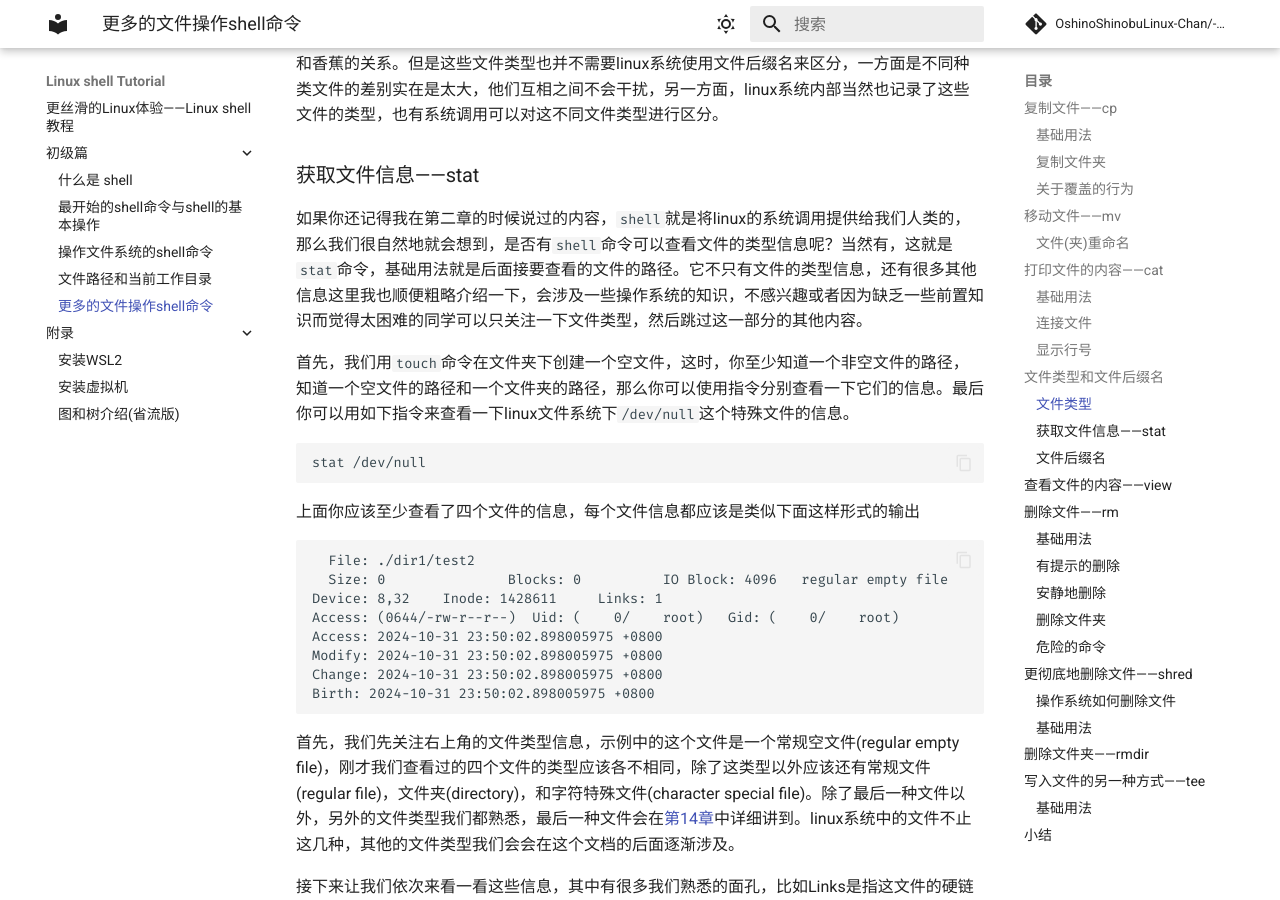
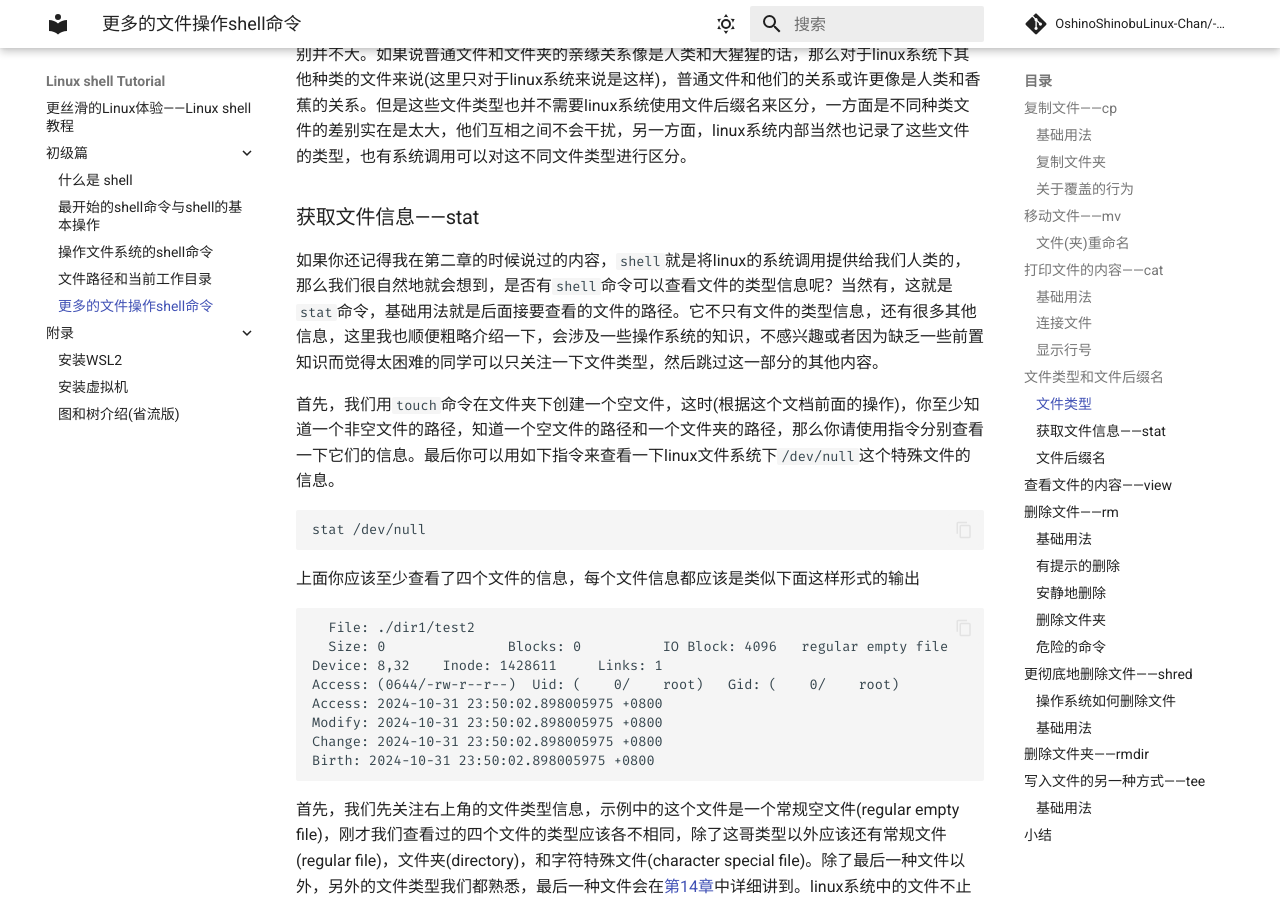
Before and after one commit to OshinoShinobu-Chan/Linux-shell-Tutorial, an MkDocs documentation site: the page built from docs/初级篇/6.更多的文件操作shell命令.md, in a window 1280 px wide and 900 px high, scrolled down 3783 px. Built offline with MkDocs 1.6.1 and Material for MkDocs 9.7.7, drawn with Linux system fonts in a browser that asks for light colours; comment, search, counter and statistics services are not loaded; some of the changed text lies outside the part shown.

Commit message:
polish ch6

````diff
--- a/docs/初级篇/6.更多的文件操作shell命令.md
+++ b/docs/初级篇/6.更多的文件操作shell命令.md
@@ -4,7 +4,9 @@
 
 ## 复制文件——cp
 
-文件系统关于文件操作的一个很重要的能力就是复制和移动文件。在有图形界面的文件系统中，我们可以很方便地使用拖动或者一些快捷键移动和复制文件。但是在`shell`当中，当然是使用指令。这里我们先介绍用于复制文件的指令`cp`(**c**o**p**y)。`cp`是GNU coreutils的一个软件，它的作用是将一个或者多个文件或文件夹复制到文件系统中的另一个位置。
+文件系统关于文件操作的一个很重要的能力就是复制和移动文件。在有图形界面的文件系统中，我们可以很方便地通过拖动或者用一些快捷键移动和复制文件。但是在`shell`当中，当然是使用指令来完成这些操作。这里我们先介绍用于复制文件的指令`cp`(**c**o**p**y)。
+
+`cp`是GNU coreutils的一个软件，它的作用是将一个或者多个文件或文件夹复制到文件系统中的另一个位置。
 
 ### 基础用法
 
@@ -29,11 +31,11 @@
 
 ### 复制文件夹
 
-`cp`也可以复制整个文件夹，这时必须使用选项参数`--recursive`/`-r`/`-R`(这个参数有三种形式)。这个参数也是经常会在其他类似的命令中遇到的，比如下面的`mv`。
+`cp`也可以复制整个文件夹，这时必须使用选项参数`--recursive`/`-r`/`-R`(这个参数有三种形式)。这个参数也经常会在其他类似的命令中出现，比如下面的`mv`。
 
 ### 关于覆盖的行为
 
-需要特别注意，当你使用`cp`复制文件的时候，如果目标位置已经存在同名的文件了，`cp`会直接用新文件将原来的文件覆盖。如果你不是有意这么做的，你可以使用`--interactive`/`-i`参数避免你的错误，这个参数可以让`cp`每次在存在同名文件的时候都询问你是否要覆盖它。另外，`cp`还提供`--update`参数，这参数可以让你更精细地控制那些文件应当被覆盖，这样既可以防止一些文件被你无意中覆盖了，也可以避免你在复制大量文件的时候，每个都要手动控制是否要覆盖。
+需要特别注意，当你使用`cp`复制文件的时候，如果目标位置已经存在同名的文件了，`cp`会直接用新文件将原来的文件覆盖。如果你不是有意这么做的，你可以使用`--interactive`/`-i`参数避免你的错误，这个参数可以让`cp`每次在存在同名文件的时候都询问你是否要覆盖它。另外，`cp`还提供`--update`参数，这参数可以让你更精细地控制哪些文件应当被覆盖，这样既可以防止一些文件被你无意中覆盖了，也可以避免你在复制大量文件的时候，每个都要手动控制是否要覆盖。
 
 `cp`还有很多其他的参数，但都不那么常用，所以这里就不介绍了。
 
@@ -90,17 +92,17 @@
 
 但是文件的后缀名真的这么重要吗？
 
-对于在linux系统上运行过一些一些别人的程序的同学，你们可能已经发现了一件奇怪的事，我们熟悉的windows系统下的可执行文件通常有后缀名`.exe`，但是linux系统下的可执行文件似乎通常没有后缀名。对于没有这样的经历的同学，刚才我们也已经看到了，我们可以轻易地创建一个没有后缀名的文件并往里面写一些文字，我们还可以轻松地使用`cat`将其中的内容读出来。
+对于在linux系统上运行过一些程序的同学，你们可能已经发现了一件奇怪的事，我们熟悉的windows系统下的可执行文件通常有后缀名`.exe`，但是linux系统下的可执行文件似乎通常没有后缀名。对于没有这样的经历的同学，刚才我们也已经看到了，我们可以轻易地创建一个没有后缀名的文件并往里面写一些文字，我们还可以轻松地使用`cat`将其中的内容读出来。
 
 这一切都让后缀名在linux系统下看上去没那么重要。
 
-实际上，文件的后缀名也确实没那么重要，那些其实主要都是给人类看的。在文件系统看来(不只是linux文件系统)，并没有那么多文件类型，我们现在看认为的那些文件实际上都是同一种，也就是磁盘上的普通数据块。文本文件，图片，音频，视频都是这一类。文件夹可能稍微特殊一些，但是差别并不大。如果说普通文件和文件夹的亲缘关系像是人类和大猩猩的话，那么对于linux系统下其他种类的文件来说(这里只对于linux系统来说是这样)，普通文件和他们的关系或许更像是人类和香蕉的关系。但是这些文件类型也并不需要linux系统使用文件后缀名来区分，一方面是不同种类文件的差别实在是太大，他们互相之间不会干扰，另一方面，linux系统内部当然也记录了这些文件的类型，也有系统调用可以对这不同文件类型进行区分。
+实际上，文件的后缀名也确实没那么重要，那些其实主要是给人类看的。在文件系统看来(不只是linux文件系统)，并没有那么多文件类型，我们现在认为的那些文件实际上都是同一种，也就是磁盘上的普通数据块。文本文件，图片，音频，视频都是这一类。文件夹可能稍微特殊一些，但是差别并不大。如果说普通文件和文件夹的亲缘关系像是人类和大猩猩的话，那么对于linux系统下其他种类的文件来说(这里只对于linux系统来说是这样)，普通文件和他们的关系或许更像是人类和香蕉的关系。但是这些文件类型也并不需要linux系统使用文件后缀名来区分，一方面是不同种类文件的差别实在是太大，他们互相之间不会干扰，另一方面，linux系统内部当然也记录了这些文件的类型，也有系统调用可以对这不同文件类型进行区分。
 
 ### 获取文件信息——stat
 
-如果你还记得我在第二章的时候说过的内容，`shell`就是将linux的系统调用提供给我们人类的，那么我们很自然地就会想到，是否有`shell`命令可以查看文件的类型信息呢？当然有，这就是`stat`命令，基础用法就是后面接要查看的文件的路径。它不只有文件的类型信息，还有很多其他信息这里我也顺便粗略介绍一下，会涉及一些操作系统的知识，不感兴趣或者因为缺乏一些前置知识而觉得太困难的同学可以只关注一下文件类型，然后跳过这一部分的其他内容。
+如果你还记得我在第二章的时候说过的内容，`shell`就是将linux的系统调用提供给我们人类的，那么我们很自然地就会想到，是否有`shell`命令可以查看文件的类型信息呢？当然有，这就是`stat`命令，基础用法就是后面接要查看的文件的路径。它不只有文件的类型信息，还有很多其他信息，这里我也顺便粗略介绍一下，会涉及一些操作系统的知识，不感兴趣或者因为缺乏一些前置知识而觉得太困难的同学可以只关注一下文件类型，然后跳过这一部分的其他内容。
 
-首先，我们用`touch`命令在文件夹下创建一个空文件，这时，你至少知道一个非空文件的路径，知道一个空文件的路径和一个文件夹的路径，那么你可以使用指令分别查看一下它们的信息。最后你可以用如下指令来查看一下linux文件系统下`/dev/null`这个特殊文件的信息。
+首先，我们用`touch`命令在文件夹下创建一个空文件，这时(根据这个文档前面的操作)，你至少知道一个非空文件的路径，知道一个空文件的路径和一个文件夹的路径，那么你请使用指令分别查看一下它们的信息。最后你可以用如下指令来查看一下linux文件系统下`/dev/null`这个特殊文件的信息。
 ```bash
 stat /dev/null
 ```
@@ -116,22 +118,22 @@
 Change: 2024-10-31 23:50:02.898005975 +0800
 Birth: 2024-10-31 23:50:02.898005975 +0800
 ```
-首先，我们先关注右上角的文件类型信息，示例中的这个文件是一个常规空文件(regular empty file)，刚才我们查看过的四个文件的类型应该各不相同，除了这类型以外应该还有常规文件(regular file)，文件夹(directory)，和字符特殊文件(character special file)。除了最后一种文件以外，另外的文件类型我们都熟悉，最后一种文件会在[第14章]()中详细讲到。linux系统中的文件不止这几种，其他的文件类型我们会会在这个文档的后面逐渐涉及。
+首先，我们先关注右上角的文件类型信息，示例中的这个文件是一个常规空文件(regular empty file)，刚才我们查看过的四个文件的类型应该各不相同，除了这哥类型以外应该还有常规文件(regular file)，文件夹(directory)，和字符特殊文件(character special file)。除了最后一种文件以外，另外的文件类型我们都熟悉，最后一种文件会在[第14章]()中详细讲到。linux系统中的文件不止这几种，其他的文件类型我们会在这个文档的后面逐渐涉及。
 
 接下来让我们依次来看一看这些信息，其中有很多我们熟悉的面孔，比如Links是指这文件的硬链接数量，每个文件都至少有一个硬链接，Access是指文件权限的相关信息，这个在讲`ls`的时候详细讲过，Access后面的是Uid和Gid分别指文件的所有者和他的Userid，以及文件所有者所在的用户组和这个用户组的Groupid。最下面的四排则是四个时间戳，分别表示最后一次接触时间(Access，也就是读或执行)，最后一次修改时间(Modify，也就是写)，最后一次更改时间(Change，也就是修改文件的信息，比如更改文件的权限等，**而不是**文件的内容)，以及创建时间(Birth)。
 
 前面还有一些我们看名称就能很容易猜到的信息，比如：Device指的是这文件所在的设备的编号，在特殊文件的信息当中我们还能见到Device type，指的是这文件所在的设备类型，一般也是用一个数字表示的，每个数字代表一种设备。
 
 最后我们还能看到几个不知道什么意思的项，我简单解释一下：
-- Blocks: 是指文件所占的块个数。对于一般的磁盘文件来说，磁盘中数据存储的最小单位是块，也就是一个文件必须占整数个磁盘块，最后一个块剩余的空间一般只能闲置。一般来说一个磁盘块的大小是512Byte。
-- IO Block: 是指文件系统对这个文件读写的块大小。因为磁盘操作对于计算机中其他的部分的操作来说比较慢，因此为了节约时间必须尽可能地减少磁盘操作的数量。因此，文件系统一般会以块为单位(注意，这个块跟磁盘块不是一个块)进行磁盘读写操作，每次根据需要读若干块缓存在系统内存中，写的时候也先在内存中写，再按块为单位写到磁盘上。这里的例子就是指文件系统对这个文件的读写以每块4096Byte为单位进行。
-- Inode: 简单来说是指文件在操作系统中的编号。操作系统在根据文件路径查找文件的时候会按这个路径依次查看每个文件夹，文件夹里面记录了这个文件夹下的每个文件的名称和Inode号的对应。文件系统(别忘了文件系统是操作系统内核的一个部分)中还存储着每个Inode和磁盘具体位置(一般用磁盘的逻辑块号来表示)的对应，这样就能根据Inode号，找到想要找到的文件或者文件夹在磁盘上的位置。
+- Blocks: 是指文件所占的块个数。对于一般的磁盘文件来说，磁盘中数据存储的最小单位是块，也就是一个文件必须占整数个磁盘块，最后一个块剩余的空间一般只能闲置。一般来说一个磁盘块的大小是512字节。
+- IO Block: 是指文件系统对这个文件每次读写的块大小。因为磁盘操作对于计算机中其他的部分的操作来说比较慢，因此为了节约时间必须尽可能地减少磁盘操作的数量。因此，文件系统一般会以块为单位(注意，这个块跟磁盘块不是一个块)进行磁盘读写操作，每次根据需要读若干块缓存在系统内存中，写的时候也先在内存中写，再按块为单位写到磁盘上。这里的例子就是指文件系统对这个文件的读写以每块4096字节为单位进行。
+- Inode: 简单来说是指文件在操作系统中的编号。操作系统在根据文件路径查找文件的时候会按这个路径依次查看每个文件夹，文件夹里面记录了这个文件夹下的每个文件的名称和Inode号的对应。文件系统(别忘了文件系统是操作系统内核的一个部分)中还存储着每个Inode和磁盘具体位置(一般用磁盘的逻辑块号来表示)的对应，这样就能根据Inode号，找到想要的文件或者文件夹在磁盘上的位置。
 
 ### 文件后缀名
 
 到这里，这一节的重点——文件类型，已经基本讲完了。最后我们再来讨论一下文件后缀名，以及文件是如何被打开的。之前我们讲到，对于文件系统来说，我们常见的文件基本都是常规文件，它们本质上都是磁盘上的数据块。那么文件是怎么被打开的呢？这是因为在计算机看来没有意义的数据，被人类通过某种规则解释了有意义的数据。例如一堆01的组合可以根据ascii码规则或者unicode规则被人类解释成文字。
 
-一般来说，大部分文件都会在文件最开始的一些字节里里面存储一些文件类型信息(这里的文件类型指的是对于人类来说的文件的类型，音频、视频什么的，后面也一样)，文件大小之类的信息，被成为元信息。软件在打开一个文件的时候会首先试图读取这些元信息，不同类型的文件原信息的存储规则不同，如果使用了错误软件就会无法打开。即使是能打开，软件也不能正确解释文件的内容。在`shell`中我们需要用合适的软件打开文件才能获得有意义的东西。比如你有一个`jpeg`格式的图片文件，但是你一定要用`cat`打开，那么你得到的也只能是在屏幕上的一大堆乱码。如果你使用的是Mac OS或者linux虚拟机，那么你在某个文件夹下下面准备一个图片(或者其他的什么不是文本的文件就行)，然后用`cat`打开试试。
+一般来说，大部分文件都会在文件最开始的一些字节里面存储一些文件类型信息(这里的文件类型指的是对于人类来说的文件的类型，音频、视频什么的，后面也一样)，文件大小之类的信息，被称为元信息。软件在打开一个文件的时候会首先试图读取这些元信息，不同类型的文件元信息的存储规则不同，如果使用了错误软件就会无法解释这些元信息从而无法打开或者导致打开错误。在`shell`中我们需要用合适的软件打开文件才能获得有意义的东西。比如你有一个`jpeg`格式的图片文件，但是你一定要用`cat`打开，那么你得到的也只能是在屏幕上的一大堆乱码。如果你使用的是Mac OS或者linux虚拟机，那么你在某个文件夹下下面准备一个图片(或者其他的什么不是文本的文件就行)，然后用`cat`打开试试。
 > 如果你使用的是WSL，那么也有尝试的途径，在`/mnt`文件夹下挂载着你的Windows电脑的盘符，你可以通过这种途径直接访问你的Windows下的文件，当然也可以使用`cp`，`mv`以及`cat`。例如：`cat /mnt/d/pic/1.jpg`可以打开你的D盘下的`pic`文件文件夹里面的`1.jpg`这个文件。
 
 因此在`shell`下，后缀名完全是给用户看的，用户可以根据文件的后缀名推断这个文件应该用什么软件打开。
@@ -142,7 +144,7 @@
 
 ## 查看文件的内容——view
 
-我们虽然可以使用`cat`将一个文件的全部内容打印到屏幕上然后查看，但是这还有一些不方便，比如，翻页不方便，在查看代码的时候没有语法高亮等。这是就可以使用`view`命令了。但实际上这命令不是一个单独的软件，而是另一个功能强大但是使用门槛比较高的文本编辑软件`vim`的只读模式。本文档会在[第16章]()简单介绍`vim`。这里就只讲一下最基础的用法，`view`后面接一个位置参数，表示要打开的文件的路径。为了展示语法高亮，你可以选择你喜欢的语言，然后使用`echo`的方式向文件中写入一个最简单的程序，并使用`view`打开试试看。
+我们虽然可以使用`cat`将一个文件的全部内容打印到屏幕上然后查看，但是这还有一些不方便，比如，文件内容太长的时候需要翻很久才能看到文件开头，在查看代码的时候没有语法高亮等。这时就可以使用`view`命令了。但实际上这命令不是一个单独的软件，而是另一个功能强大但是使用门槛比较高的文本编辑软件`vim`的只读模式。本文档会在[第16章]()简单介绍`vim`。这里就只讲一下最基础的用法，`view`后面接一个位置参数，表示要打开的文件的路径。为了展示语法高亮，你可以选择你喜欢的语言，然后使用`echo`的方式向文件中写入一个最简单的程序，并使用`view`打开试试看。
 > 嘿嘿，是不是发现自己不知道应该如何退出这个界面了。这是我开的一点小玩笑，但是如果你去搜索引擎上搜索，你会发现不止你一个人不知道如何从`vim`中退出。这问题现在已经几乎成为一个梗了。实际上，退出的方式是先输入`:q`，然后按回车。(注意不要按到其他的键哦, 否则会发生什么我就不知道了)
 <div style="position: relative; height: 35vh;">
     <img src="./resource/2-5.vim-meme1.jpg" alt="Vim梗图1" width="300" height="247" style="position: absolute; top: 50%; left: 25%; transform: translate(-50%, -50%);">
@@ -161,7 +163,7 @@
 >
 >不过另一方面，使用WSL或者虚拟机的同学，你们也有一个好处，就是当你们不小心删掉了重要的系统文件导致linux系统无法正常使用的时候，重新安装一个新的WSL或者虚拟机就行了。~~(玩坏了就扔掉是吧，好糟糕)~~
 
-> 对于那些不是`root`的用户，在使用`rm`可能会因为权限不足被拒绝。如果你确认你明白你在做什么的话，可以在指令的最前面加上`sudo`(注意要有空格，因为后面的内容相当于`sudo`的参数)，暂时拥有更高权限。第一次使用这个命令会弹出警告，并且需要输入安装系统的时候设置的密码。输入密码的时候密码并不会显示在窗口中，因此你只需要输入完按回车就行。如果密码正确，这条命令就会被执行。
+> 对于那些不是`root`的用户，在使用`rm`的时候可能会因为权限不足被拒绝。如果你确认你明白你在做什么的话，可以在指令的最前面加上`sudo`(注意要有空格，因为后面的内容相当于`sudo`的参数)，暂时拥有更高权限。第一次使用这个命令会弹出警告，并且需要输入安装系统的时候设置的密码。输入密码的时候密码并不会显示在窗口中，因此你只需要输入完按回车就行。如果密码正确，这条命令就会被执行。
 
 ### 基础用法
 
@@ -220,15 +222,15 @@
 
 这个问题看上去很简单：把磁盘上对应位置的数据全部恢复成初始状态不就行了吗？但是文件系统通常并不会这么做。这是因为磁盘操作比较慢，所以文件系统在从磁盘上删除文件的时候并不会立即将文件在磁盘上的位置全部写成0。如果这样做的话，文件系统在删除文件的时候会变得很慢。那么文件系统是怎么做的呢？
 
-前面我们说到，文件系统会记录每个文件在磁盘上的位置与它的Inode号的对应关系，并且文件都存在于文件夹中，所以文件的Inode号会被记录在某个文件夹中，另外会有一个文件专门用于记录磁盘上哪些位置是已经被分配出去的。因此当文件系统删除一个文件的时候，只需要将这个的文件的位置记录删除，在文件夹中把它的记录删除，并标记这个文件所在的磁盘位置是可用的。这样，我们就无法找到这个文件的记录，也无法在文件夹里面看到这个文件，并且它原本占据的位置可以被重新分配给其他的新文件了(一般来说磁盘上的数据会在重新被分配出去的时候再恢复成初始状态)。这样，这文件就被认为是被删除了。
+前面我们说到，文件系统会记录每个文件在磁盘上的位置与它的Inode号的对应关系，并且文件都存在于文件夹中，所以文件的Inode号会被记录在某个文件夹中，另外会有一个文件专门用于记录磁盘上哪些位置是已经被分配出去的。因此当文件系统删除一个文件的时候，只需要将这个文件在磁盘上的位置记录删除，在文件夹中把它的记录删除，并标记这个文件所在的磁盘位置是可用的。这样，我们就无法找到这个文件的记录，也无法在文件夹里面看到这个文件，并且它原本占据的位置可以被重新分配给其他的新文件了(一般来说磁盘上的数据会在重新被分配出去的时候再恢复成初始状态)。这样，这文件就被认为是被删除了。
 
-对于普通用户来说，这样做没什么问题，并且效率还很高。但是这样就存在一个问题，这个文件的数据实际上在删除之后的一段时间内还存在于磁盘上。假设这样一种场景，你的磁盘上的某个文件中存在一些永远不希望被人知道的敏感数据，你从磁盘上删除了这个文件，但是很快，这个磁盘被人抢走了。因为文件的数据还存在于磁盘上，因此实际上你的敏感数据是有办法别人重新读出来的。这会带来一些安全性问题。
+对于普通用户来说，这样做没什么问题，并且效率还很高。但是这样就存在一个问题，这个文件的数据实际上在删除之后的一段时间内还存在于磁盘上。假设这样一种场景，你的磁盘上的某个文件中存在一些永远不希望被人知道的敏感数据，你从磁盘上删除了这个文件，但是很快，这个磁盘被人抢走了。因为文件的数据还存在于磁盘上，因此实际上你的敏感数据是有办法被重新读出来的。这会带来一些安全性问题。
 
 这时，`shred`为我们提供了一种更彻底地删除文件的方式。`shred`是GNU coreutils的一个软件，它的主要作用是用其他数据完全覆盖一个文件的内容，让文件恢复变得几乎不可能，并且你可以选择在覆写之后删除这个文件。因为`shred`对于普通人来说用的并不多，所以我这里只简单介绍一下它的基础用法，更多用法有需要的可以自己去查阅相关资料。
 
 ### 基础用法
 
-`shred`后面接一个至少一个位置参数，表示要覆盖的文件的路径。还有一些可选参数，比如`-n`/`--iteration=N`，可以让软件覆写`N`次文件，默认值是3次，`z`/`--zero`可以让软件覆写文件之后，再将文件数据覆写成全0。
+`shred`后面接至少一个位置参数，表示要覆盖的文件的路径。还有一些可选参数，比如`-n`/`--iteration=N`，可以让软件覆写`N`次文件，默认值是3次，`z`/`--zero`可以让软件覆写文件之后，再将文件数据覆写成全0。
 
 ## 删除文件夹——rmdir
 
````
Also changed, not shown: other parts of docs/初级篇/6.更多的文件操作shell命令.md (+4 -4 lines).
